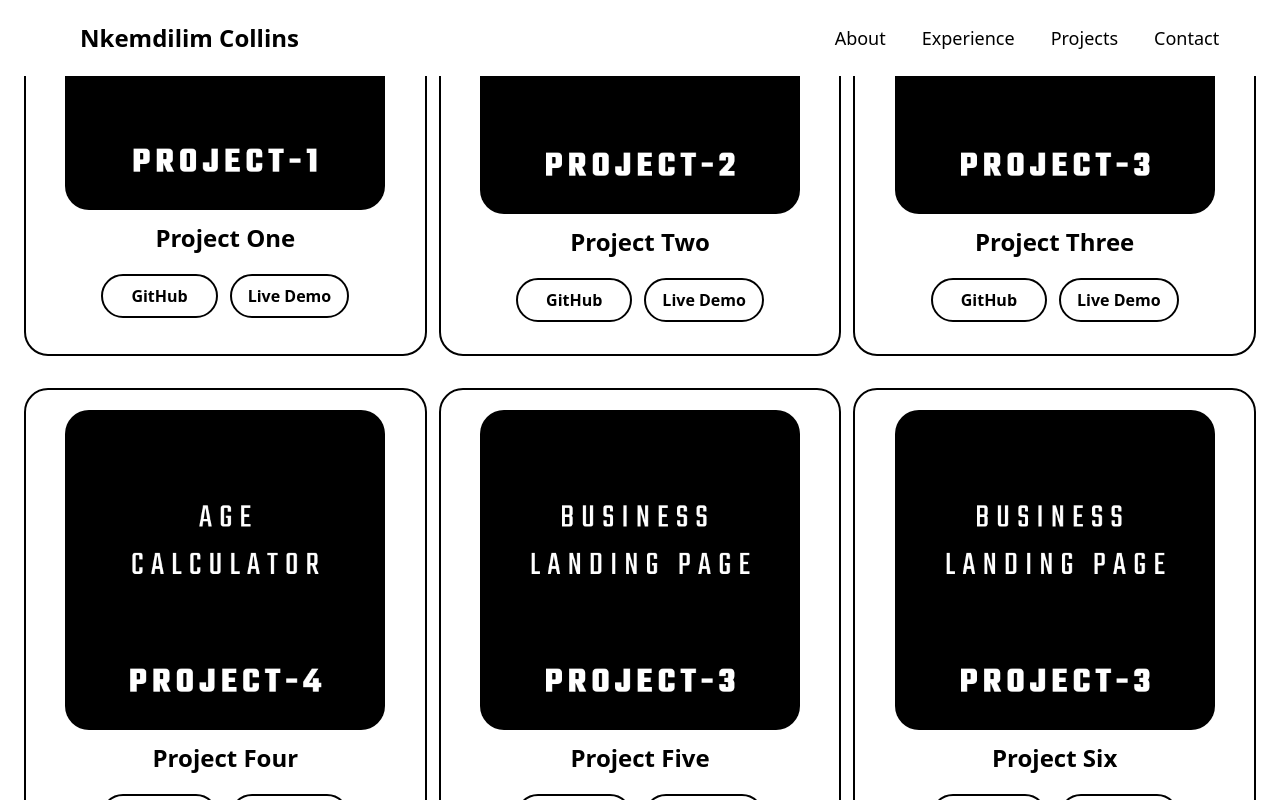
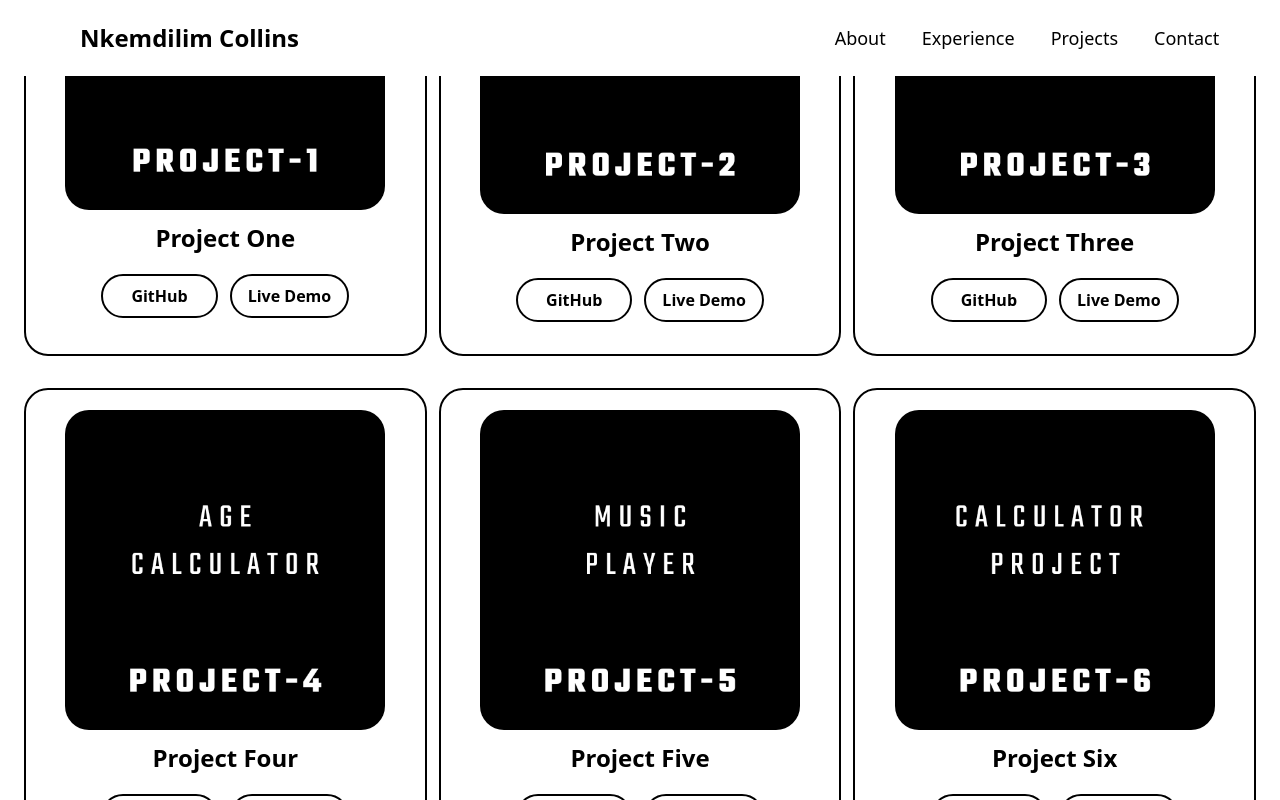
Before and after one commit to kcking69/Nkemdilim-Collins-Portfolio-Webpage, a website: page index.html in a window 1280 px wide. Both pictures are taken after a click on the element "View more". Shown: the part 2044-2844 px from the top of the page. Drawn offline with Linux system fonts and the light colour scheme.

Commit message:
adding project images

```diff
--- a/index.html
+++ b/index.html
@@ -453,8 +453,8 @@
           <div class="flex flex-col items-center">
             <img
               class="w-80 rounded-3xl mb-3 hover:scale-105 transition-all"
-              src="Project-3.png"
-              alt="project-3"
+              src="Project-5.png"
+              alt="project-5"
             />
           </div>
           <div class="mb-8 flex flex-col items-center gap-5">
@@ -483,8 +483,8 @@
           <div class="flex flex-col items-center">
             <img
               class="w-80 rounded-3xl mb-3 hover:scale-105 transition-all"
-              src="Project-3.png"
-              alt="project-3"
+              src="Project-6.png"
+              alt="project-6"
             />
           </div>
           <div class="mb-8 flex flex-col items-center gap-5">
```
Also changed, not shown: Project-5.png (added), Project-6.png (added).
